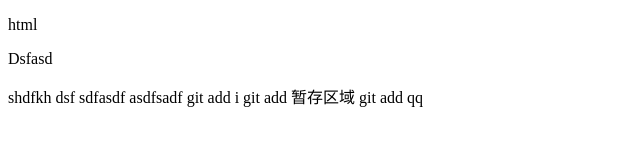
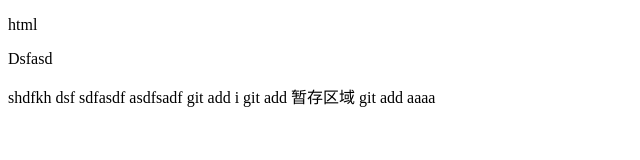
Before and after one commit to LeiHen/git-dome, a plain HTML site: page index.html in a window 1280 px wide. Shown: the full height of the page, 0-640 px from the left. Drawn offline with Linux system fonts and the light colour scheme.

Commit message:
dev 冲突制造 user 01

```diff
--- a/index.html
+++ b/index.html
@@ -28,7 +28,7 @@ git add i
 git add 暂存区域
 
 git add
-qq
+aaaa
 
 </body>
 </html>
```
